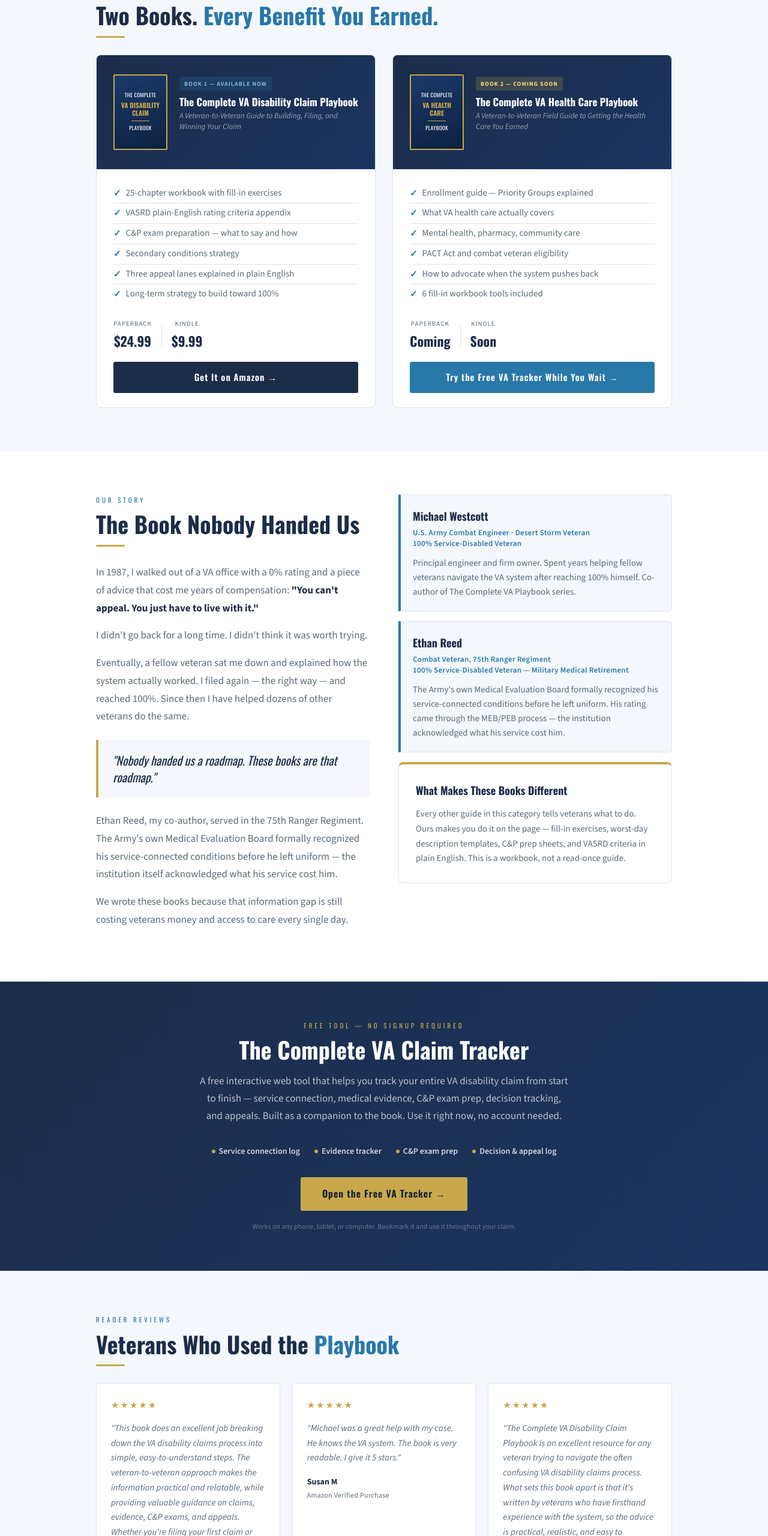
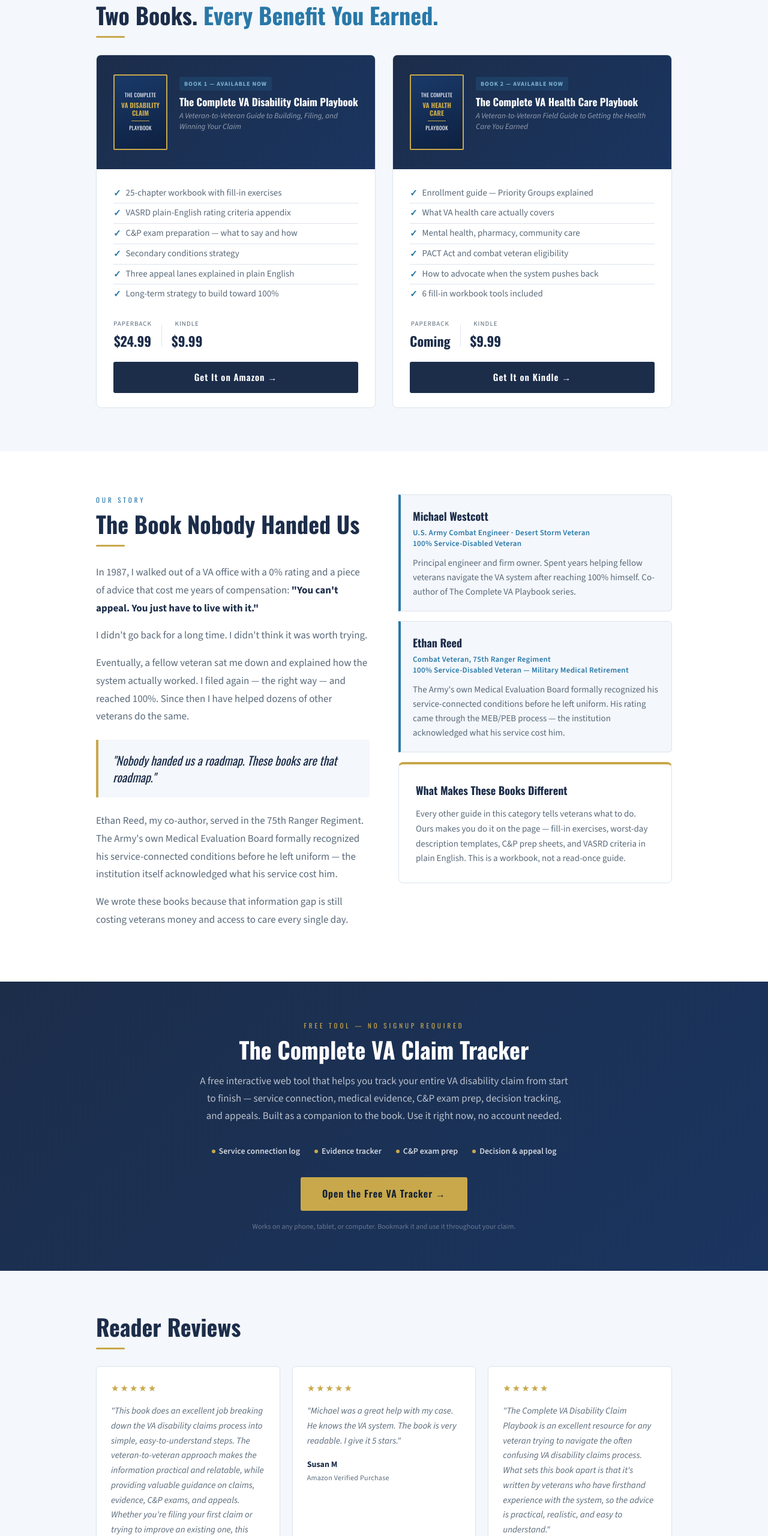
Before and after one commit to mwestcott-sys/mwestcott-sys.github.io, a plain HTML site: page index.html in a window 1280 px wide. Shown: the part 840-3400 px from the top of the page at 60% size. Drawn offline with nearby package versions, Linux system fonts and the light colour scheme.

Commit message:
Update index.html

```diff
--- a/index.html
+++ b/index.html
@@ -1,3 +1,4 @@
+
 
 <!DOCTYPE html>
 <html lang="en">
@@ -877,7 +878,7 @@
             <div class="cover-title">PLAYBOOK</div>
           </div>
           <div class="book-meta">
-            <span class="book-badge badge-gold">Book 2 — Coming Soon</span>
+            <span class="book-badge badge-blue">Book 2 — Available Now</span>
             <div class="book-title-text">The Complete VA Health Care Playbook</div>
             <div class="book-subtitle-text">A Veteran-to-Veteran Field Guide to Getting the Health Care You Earned</div>
           </div>
@@ -899,10 +900,10 @@
             <div class="price-divider"></div>
             <div class="price-item">
               <div class="price-label">Kindle</div>
-              <div class="price-amount">Soon</div>
+              <div class="price-amount">$9.99</div>
             </div>
           </div>
-          <a href="https://mwestcott-sys.github.io/va-tracker/" target="_blank" rel="noopener" class="btn-amazon" style="background: var(--steel);">Try the Free VA Tracker While You Wait →</a>
+          <a href="https://www.amazon.com/dp/B0H5F3PMY1" target="_blank" rel="noopener" class="btn-amazon">Get It on Kindle →</a>
         </div>
       </div>
 
@@ -965,8 +966,7 @@
 <!-- REVIEWS -->
 <section class="reviews-section" id="reviews">
   <div class="section-inner">
-    <div class="section-label">Reader Reviews</div>
-    <h2 class="section-title">Veterans Who Used the <span>Playbook</span></h2>
+    <h2 class="section-title">Reader Reviews</h2>
     <div class="divider"></div>
     <div class="reviews-grid">
       <div class="review-card">
@@ -998,7 +998,7 @@
     <h2 class="section-title" style="text-align:center;">Be the First to Know</h2>
     <div class="divider" style="margin: 0 auto 20px;"></div>
     <p style="font-size: 16px; color: var(--muted); margin-bottom: 12px; line-height: 1.65;">
-      Sign up to get notified when <strong style="color:var(--navy);">The Complete VA Health Care Playbook</strong> launches — plus new VA claim tips, condition-specific tracking sheets, and resources delivered straight to your inbox.
+      Sign up to get notified about free condition-specific disability worksheets, our next book, and new tools as we build them — plus VA claim tips delivered straight to your inbox.
     </p>
     <p style="font-size: 14px; color: var(--muted); margin-bottom: 28px; line-height: 1.5; font-style: italic;">
       No spam. No sales pitches. Just practical information veterans can use.
@@ -1018,8 +1018,8 @@
     </p>
     <div style="display:flex; justify-content:center; gap:32px; margin-top:28px; flex-wrap:wrap;">
       <div style="text-align:center;">
-        <div style="font-family:'Oswald',sans-serif; font-size:24px; font-weight:700; color:var(--navy);">Book 2</div>
-        <div style="font-size:12px; color:var(--muted); letter-spacing:1px; text-transform:uppercase;">Coming Soon</div>
+        <div style="font-family:'Oswald',sans-serif; font-size:24px; font-weight:700; color:var(--navy);">Book 3</div>
+        <div style="font-size:12px; color:var(--muted); letter-spacing:1px; text-transform:uppercase;">In the Works</div>
       </div>
       <div style="width:1px; background:var(--border);"></div>
       <div style="text-align:center;">
```
